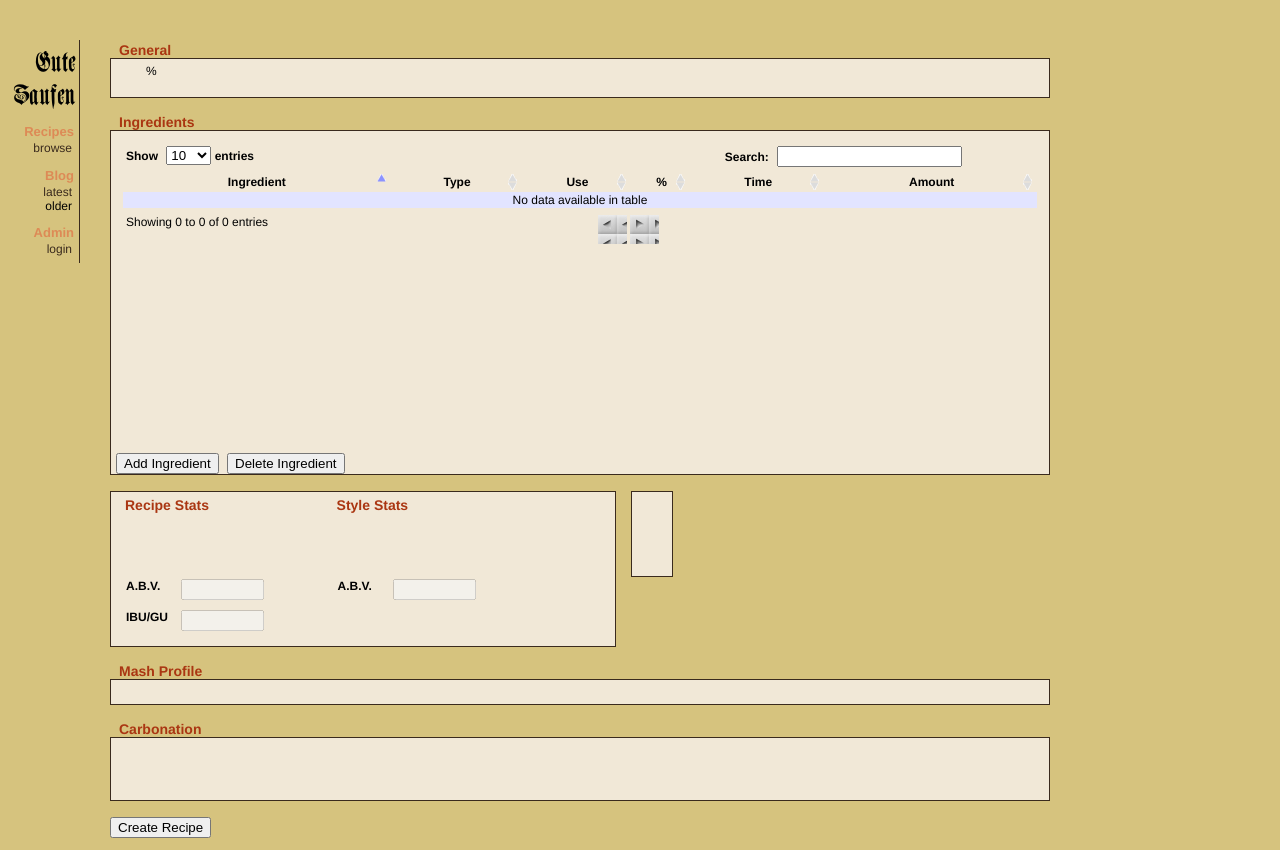
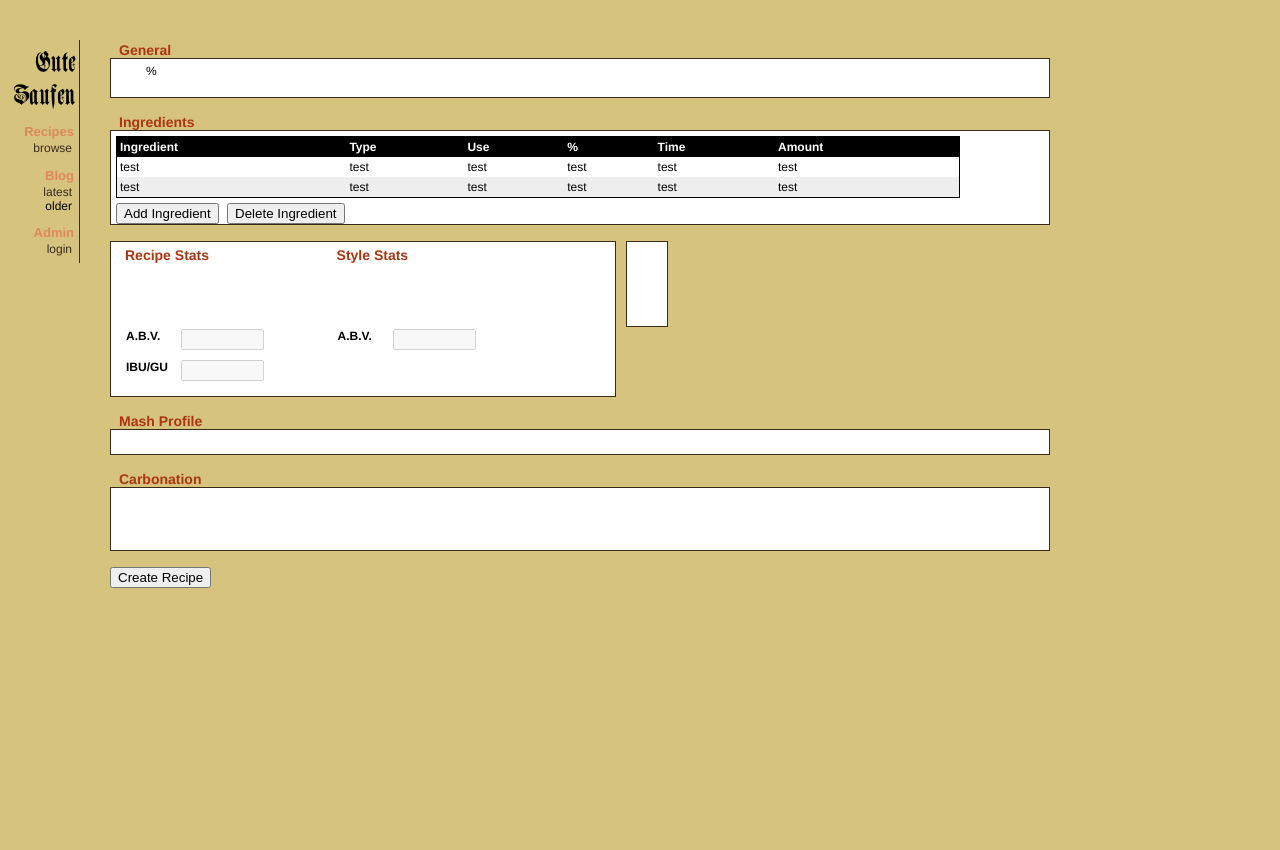
Before and after one commit to toddself/beerlog2, a Python web app: template beerlog/templates/edit_recipe.html in a window 1280 px wide. After the commit the page ends 588 px from the top, so only its background shows below. Run offline with Jinja, Linux system fonts and the light colour scheme; the template is opened without the code that fills it, so the values that code supplies are empty; style sheets or scripts are compiled from the project's sources; some libraries are stand-ins or nearby versions.

Commit message:
contenteditable is my bitch, fuck datatables

```diff
--- a/beerlog/static/styles.less
+++ b/beerlog/static/styles.less
@@ -237,7 +237,7 @@ form {
     div.recipe_section {
         border: 1px solid #3A2A1D;
         margin-bottom: (@base_font_size+4px);
-        background-color: #F1E8D7;
+        background-color: #fff;
 
         label {
             font-weight: bold
@@ -246,6 +246,38 @@ form {
         div {
             float: left;
             padding: 5px;
+
+            table {
+                width: 90%;
+                border: 1px solid black;
+                border-collapse: collapse;
+                border-spacing: 0px;
+
+                th {
+                    text-align: left;
+                    background: #000;
+                    border-bottom: 1px;
+                    color: #fff;
+                    padding: 3px;
+                }
+
+                tbody {
+                    tr {
+                        padding: 3px;
+                        margin: 0px;
+                    }
+
+                    tr:nth-child(2){
+                        background: #eee;
+                    }
+
+                    td {
+                        border: 0px;
+                        margin: 0px;
+                        padding: 3px;
+                    }
+                }
+            }
         }
 
         br {
--- a/beerlog/templates/edit_recipe.html
+++ b/beerlog/templates/edit_recipe.html
@@ -3,18 +3,9 @@
 {% block title %}&#187; Edit Recipe{% endblock %}
 {% block stylesheet %}
 {{ super() }}
-<link rel=stylesheet type="text/css" href="{{ url_for('static', filename='demo_page.css') }}">
-<link rel=stylesheet type="text/css" href="{{ url_for('static', filename='demo_table.css') }}">
-<link rel=stylesheet type="text/css" href="{{ url_for('static', filename='demo_table_jui.css') }}">
 {% endblock %}
 {% block javascript %}
 {{ super() }}
-<script src="{{ url_for('static', filename='jquery.dataTables.min.js') }}"></script>
-<script>
-	$(document).ready(function(){
-		$('#example').dataTable();
-	});
-</script>
 {% endblock %}
 {% block body %}
 <div class="content_body">
@@ -38,9 +29,8 @@
 </div>
 <span class=section_title>Ingredients</span>
 <div class=recipe_section>
-
-	<div>
-		<table id=example style="width: 100% !important;">
+	<div style="width: 100%">
+		<table id=ingredients>
 			<thead>
 				<tr>
 					<th>Ingredient</th>
@@ -52,6 +42,22 @@
 				</tr>
 			</thead>
 			<tbody>
+				<tr>
+					<td>test</td>
+					<td>test</td>
+					<td>test</td>
+					<td>test</td>
+					<td>test</td>
+					<td>test</td>
+				</tr>
+				<tr>
+					<td>test</td>
+					<td>test</td>
+					<td>test</td>
+					<td>test</td>
+					<td>test</td>
+					<td>test</td>
+				</tr>
 			</tbody>
 		</table>
 	</div><br>
@@ -82,7 +88,7 @@
 		</div>
 	</div><br>
 </div>
-<div class=recipe_section style="float: left; margin-left: 15px">
+<div class=recipe_section style="float: left; margin-left: 10px; @media screen and (max-width: 480px){ margin-left: 0px !important; }">
 	<div>
 		<div style="width: 23%">{{ data.form.fermentation_type.label }}</div><div>{{ data.form.fermentation_type }}</div><br>
 		<div style="width: 23%">{{ data.form.stage_1_temp.label }}</div><div>{{ data.form.stage_1_temp(style="width: 50px;")}}{{ data.form.stage_1_temp_units}}</div><div>{{ data.form.stage_1_time(style="width: 50px;")}}{{ data.form.stage_1_time_units }}</div><br>
@@ -99,11 +105,11 @@
 </div>
 <span class=section_title>Carbonation</span>
 <div class=recipe_section>
-	<div>
-		<div>
-			<div>{{ data.form.carbonation_type.label }}</div><div>{{ data.form.carbonation_type }}</div><br>
-			<div>{{ data.form.carbonation_sugar_amount.label }}</div><div>{{ data.form.carbonation_sugar_amount }}{{ data.form.carbonation_sugar_units }}</div><br>
-			<div>{{ data.form.carbonation_volume.label }}</div><div>{{ data.form.carbonation_volume }}</div><br>
+	<div style="width: 100%">
+		<div style="width: 100%">
+			<div style="width: 15%">{{ data.form.carbonation_type.label }}</div><div>{{ data.form.carbonation_type }}</div><br>
+			<div style="width: 15%">{{ data.form.carbonation_sugar_amount.label }}</div><div>{{ data.form.carbonation_sugar_amount }}{{ data.form.carbonation_sugar_units }}</div><br>
+			<div style="width: 15%">{{ data.form.carbonation_volume.label }}</div><div>{{ data.form.carbonation_volume }}</div><br>
 		</div>
 	</div><br>
 </div>
```
